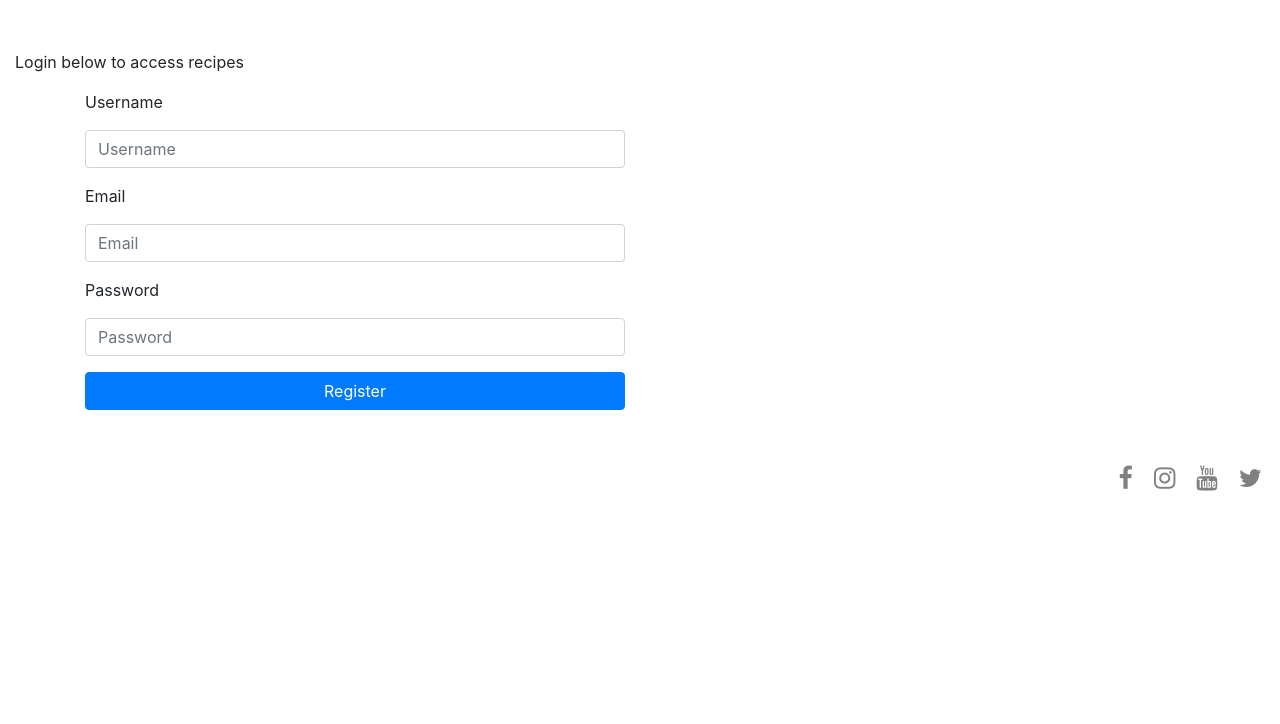
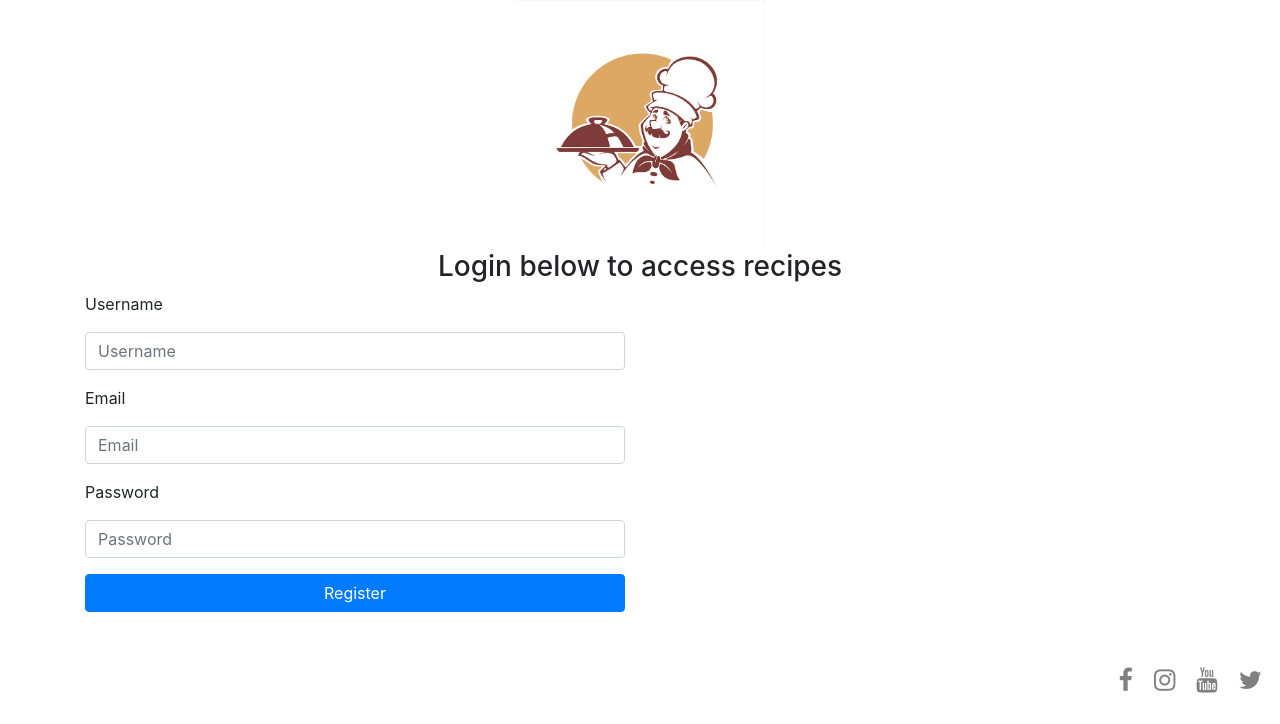
Before and after one commit to LiamD88/cooking-for-you, a Flask app: page /login in a window 1280 px wide. Shown: the part 76-800 px from the top of the page. Run offline with Flask 2, Linux system fonts and the light colour scheme; some libraries are stand-ins or nearby versions.

Commit message:
I added the logo to the top of the log in page and some padding to the form

```diff
--- a/templates/login.html
+++ b/templates/login.html
@@ -21,23 +21,29 @@
   </div>
 </div>
 
+ <div class="container">
+     <div class="row">
+      <div class="col-12 text-center">
+        <img src="{{ url_for('static', filename='images/chef.jpg') }}" width="250" height="250" class="d-inline-block align-top" alt="">
+      </div>
+     </div>
 
 
-<div class="container-fluid"> <!--Text at the top of the page-->
+
+ <!--Text at the top of the page-->
   <div class="row">
     <div class="col-12">
-      <p class="login-text">Login below to access recipes
-      </p>
+      <h3 class="text-center">Login below to access recipes</h3>
     </div>
   </div>
-</div>
 
 
-<div class="container"><!--This is my login form-->
+
+<!--This is my login form-->
   <div class="row">
     <div class="col-md-6">
       <form method=POST action="{{ url_for('login_page') }}">
-        <div class="form-group">
+        <div class="form-group form-pad">
           <label for="exampleInputEmail1">{{ form.username.label }}</label>
           <input type="text" class="form-control" name="username" placeholder="Username">
         </div>
@@ -54,8 +60,8 @@
     </div>
   </div>
 </div>
-</div>
-</div>
+
+
 
 
 {% endblock %}
```
